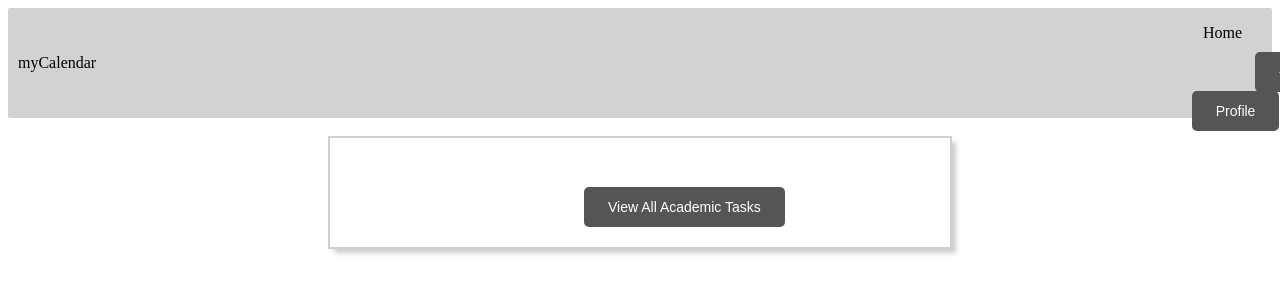
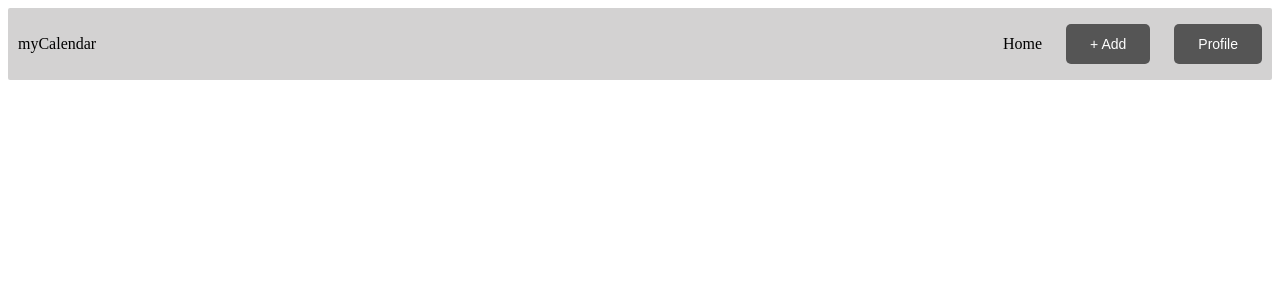
Before and after one commit to appiahla/practice-myCalendar, a PHP site: page /login-signup/profilePage.php in a window 1280 px wide; the page is wider, and only the part inside the window is pictured. Shown: the top 300 px of that part. Run offline with PHP 8.4, Linux system fonts and the light colour scheme.

Commit message:
edited profile page

```diff
--- a/login-signup/profilePage.php
+++ b/login-signup/profilePage.php
@@ -2,7 +2,7 @@
 <html>
 <head>
     <title> 508 Group Project </title>
-    <link rel = "stylesheet" type = "text/css" href = "successSubmit.css">
+    <!-- <link rel = "stylesheet" type = "text/css" href = "successSubmit.css"> -->
     <link rel = "stylesheet" href = "../navigation.css">
 
     <nav class="nav-bar" >
@@ -26,18 +26,18 @@
         </div>
       </div>
     </nav>
+</head>
 
-  </head>
 <body>
 <div id="day-view-container">
   <div id="input-field">
-    <div class="mytabs">
+    <!-- <div class="mytabs">
 
 
-    </div>
-    <a href="">
+    </div> -->
+    <!-- <a href="">
       <button class="btn">View All Academic Tasks</button>
-    </a>
+    </a> -->
   </div>
 </div>
 </body>
```
